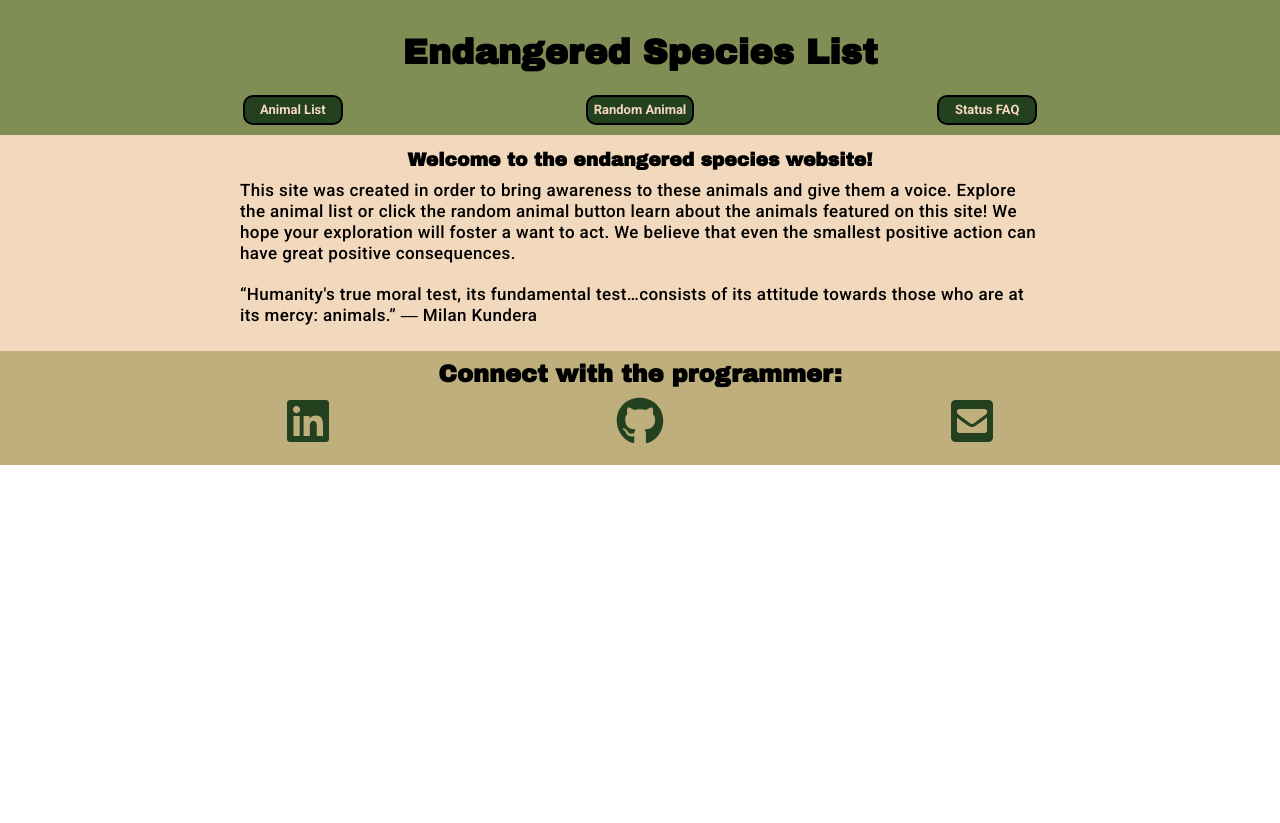
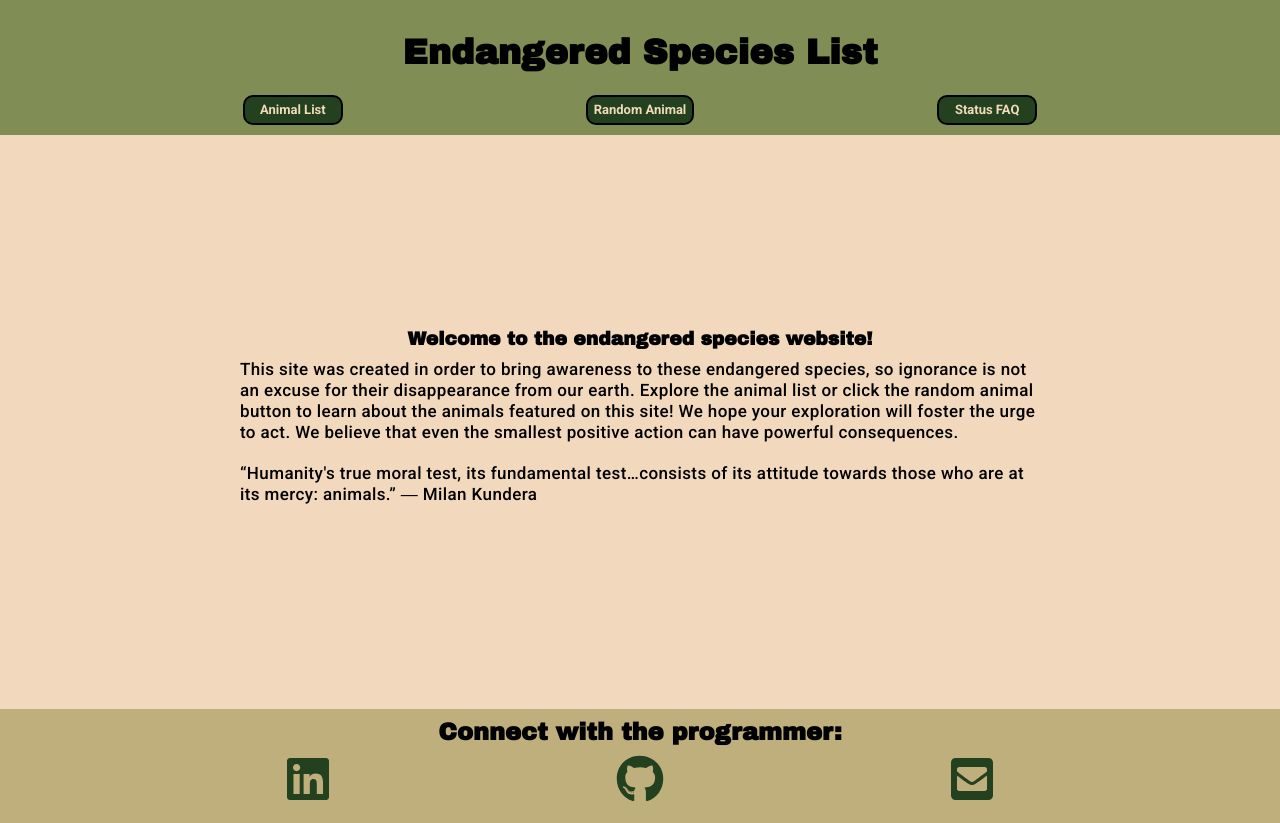
Before and after one commit to desireemoon/endgangered-species, a React (Create React App) app in the folder react-endangered-species/: page / in a window 1280 px wide. Before the commit the page ends 800 px from the top, so only its background shows below. Built offline with nearby package versions, Linux system fonts and the light colour scheme; no server answers.

Commit message:
fixed screen sizing issue

```diff
--- a/react-endangered-species/src/App.css
+++ b/react-endangered-species/src/App.css
@@ -7,13 +7,18 @@
 main{
   background: rgba(242, 216, 188, 1);
   padding: 15px;
+  display: flex;
+  flex-grow: 1;
+  justify-content: center;
+  align-items: center;
+  min-height: 68vh;
 }
-
 
 .App {
   margin: 0 auto;
   display: flex;
   flex-direction: column;
+  min-height: 100vh;
 }
 
 /* Global CSS */
@@ -53,6 +58,7 @@ p {
 .header {
   padding: 10px 0;
   background: rgba(128, 142, 86, 1);
+  flex: 0 150px;
 
 }
 
@@ -85,6 +91,7 @@ nav {
 .footer {
   background: rgba(191, 175, 124, 1);
   padding: 10px 0;
+  flex: 0 150px;
 }
 
 .social-links {
--- a/react-endangered-species/src/components/Home.js
+++ b/react-endangered-species/src/components/Home.js
@@ -5,7 +5,7 @@ const Home = (props) => {
     return (
       <div>
           <h3>Welcome to the endangered species website!</h3>
-          <p>This site was created in order to bring awareness to these animals and give them a voice. Explore the animal list or click the random animal button learn about the animals featured on this site! We hope your exploration will foster a want to act. We believe that even the smallest positive action can have great positive consequences.</p>
+          <p>This site was created in order to bring awareness to these endangered species, so ignorance is not an excuse for their disappearance from our earth. Explore the animal list or click the random animal button to learn about the animals featured on this site! We hope your exploration will foster the urge to act. We believe that even the smallest positive action can have powerful consequences.</p>
           <p>“Humanity's true moral test, its fundamental test…consists of its attitude towards those who are at its mercy: animals.”
             ― Milan Kundera</p>
       </div>
--- a/react-endangered-species/src/components/Main.js
+++ b/react-endangered-species/src/components/Main.js
@@ -19,7 +19,7 @@ class Main extends Component {
     render() {
 
         return (
-            <div className="App">
+            <div className="">
                 <main>
                     <Switch>
                           <Route exact path="/" render={() => <Home />} />
```
